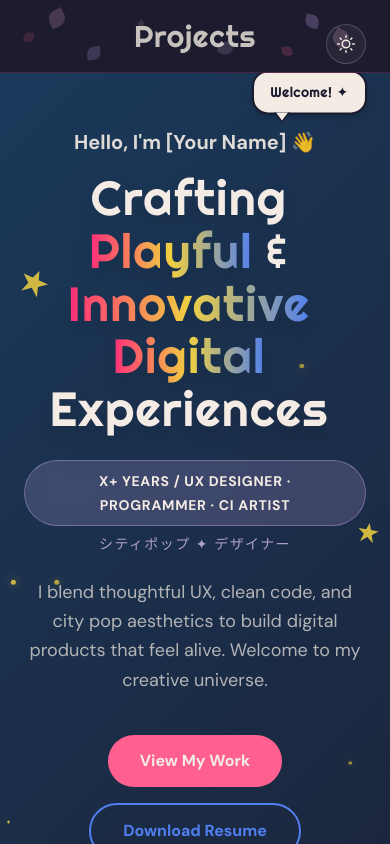
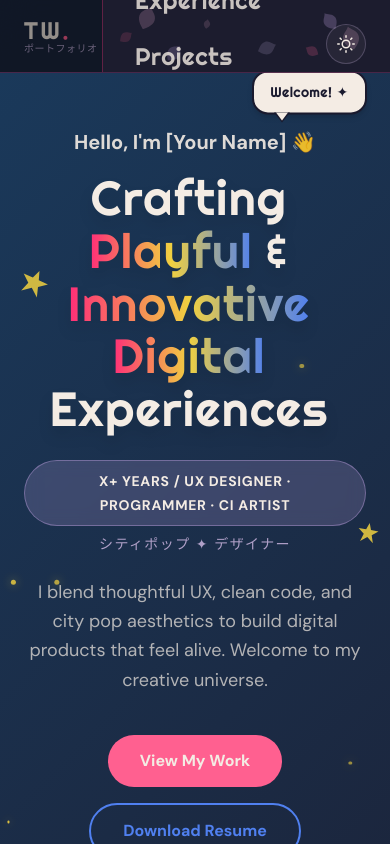
Before and after one commit to tawaninm/PorfolioWebsite, a Next.js app: page / in a window 390 px wide. Both pictures are taken after a click on the button 346 px from the left and 36 px from the top of the page. Shown: the top 844 px of the page. Built offline with nearby package versions, Linux system fonts and the light colour scheme; a web font is replaced by a local one.

Commit message:
fix responsive

```diff
--- a/src/components/Navbar.tsx
+++ b/src/components/Navbar.tsx
@@ -3,6 +3,7 @@
 import { useState, useEffect } from "react";
 import { useTheme } from "next-themes";
 import { usePathname } from "next/navigation";
+import Link from "next/link";
 import { motion, AnimatePresence, useScroll, useMotionValueEvent } from "framer-motion";
 import { FiSun, FiMoon } from "react-icons/fi";
 
@@ -97,14 +98,14 @@ export default function Navbar() {
       <div className="mx-auto max-w-7xl flex items-center justify-between px-6 py-4 relative z-10">
 
         {/* Logo */}
-        <a href="/#home" className="flex flex-col items-start group shrink-0">
+        <Link href="/#home" className="flex flex-col items-start group shrink-0">
           <span className="font-display text-2xl text-soft-white tracking-widest leading-none">
             TW<span className="text-hot-pink transition-colors duration-300 group-hover:text-sky-cyan">.</span>
           </span>
           <span className="font-zen text-[10px] text-muted-lilac tracking-wider leading-none mt-0.5">
             ポートフォリオ
           </span>
-        </a>
+        </Link>
 
         {/* Desktop links */}
         <ul className="hidden md:flex items-center gap-6 lg:gap-8">
@@ -112,7 +113,7 @@ export default function Navbar() {
             const isActive = activeSection === link.href;
             return (
               <li key={link.href}>
-                <a
+                <Link
                   href={link.href}
                   className={`relative font-body text-sm font-medium transition-colors duration-300 ${
                     isActive
@@ -129,7 +130,7 @@ export default function Navbar() {
                       transition={{ type: "spring", stiffness: 300, damping: 30 }}
                     />
                   )}
-                </a>
+                </Link>
               </li>
             );
           })}
@@ -193,13 +194,22 @@ export default function Navbar() {
       {/* Mobile slide-in panel */}
       <AnimatePresence>
         {mobileOpen && (
-          <motion.div
-            initial={{ opacity: 0, x: "100%" }}
-            animate={{ opacity: 1, x: 0 }}
-            exit={{ opacity: 0, x: "100%" }}
-            transition={{ duration: 0.4, ease: [0.16, 1, 0.3, 1] }}
-            className="fixed inset-0 z-40 bg-vinyl-dark flex flex-col justify-center items-center overflow-hidden"
-          >
+          <motion.div className="fixed inset-0 z-40">
+            {/* Backdrop */}
+            <button
+              type="button"
+              aria-label="Close menu"
+              className="absolute inset-0 bg-black/40"
+              onClick={() => setMobileOpen(false)}
+            />
+            {/* Side drawer */}
+            <motion.div
+              initial={{ x: "100%" }}
+              animate={{ x: 0 }}
+              exit={{ x: "100%" }}
+              transition={{ duration: 0.4, ease: [0.16, 1, 0.3, 1] }}
+              className="absolute right-0 top-0 h-full w-72 max-w-[80%] bg-vinyl-dark border-l border-neon-magenta/30 flex flex-col justify-center items-stretch overflow-hidden px-8"
+            >
             {/* Scattered sakura petals */}
             <SakuraPetal className="absolute top-[8%]  left-[12%]  w-5 h-6 text-sakura-pink/20 rotate-[20deg]"  />
             <SakuraPetal className="absolute top-[15%] right-[18%] w-4 h-5 text-lavender/25  rotate-[-35deg]" />
@@ -215,13 +225,13 @@ export default function Navbar() {
               <button
                 onClick={() => setTheme(isDark ? "light" : "dark")}
                 aria-label="Toggle theme"
-                className="absolute top-6 right-6 w-10 h-10 rounded-full border border-muted-lilac/30 bg-soft-white/5 flex items-center justify-center text-soft-white hover:border-neon-magenta/60 transition-all duration-300"
+                className="absolute top-6 right-6 w-10 h-10 rounded-full border border-muted-lilac/30 bg-soft-white/5 flex items-center justify-center text-soft-white hover:border-neon-magenta/60 transition-all duration-300 z-20"
               >
                 {isDark ? <FiSun size={18} /> : <FiMoon size={18} />}
               </button>
             )}
 
-            <ul className="flex flex-col gap-8 text-center relative z-10">
+            <ul className="flex flex-col gap-6 text-left relative z-10 mt-10">
               {navLinks.map((link, i) => (
                 <motion.li
                   key={link.href}
@@ -229,20 +239,21 @@ export default function Navbar() {
                   animate={{ opacity: 1, y: 0 }}
                   transition={{ delay: 0.1 + i * 0.07, ease: [0.16, 1, 0.3, 1] }}
                 >
-                  <a
+                  <Link
                     href={link.href}
                     onClick={() => setMobileOpen(false)}
-                    className={`font-display tracking-wide text-3xl md:text-4xl transition-colors duration-300 ${
+                    className={`font-display tracking-wide text-2xl transition-colors duration-300 ${
                       activeSection === link.href
                         ? "text-hot-pink"
                         : "text-soft-white/80 hover:text-soft-white"
                     }`}
                   >
                     {link.label}
-                  </a>
+                  </Link>
                 </motion.li>
               ))}
             </ul>
+            </motion.div>
           </motion.div>
         )}
       </AnimatePresence>
```
